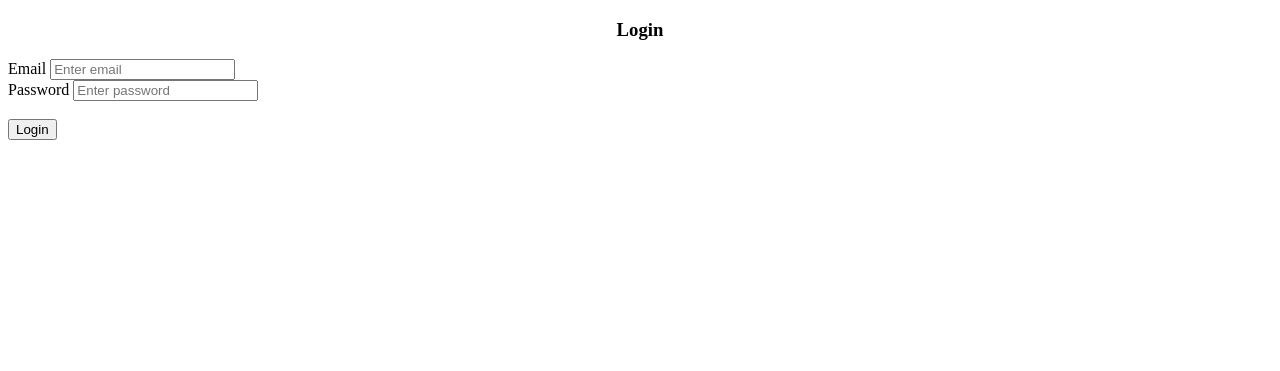
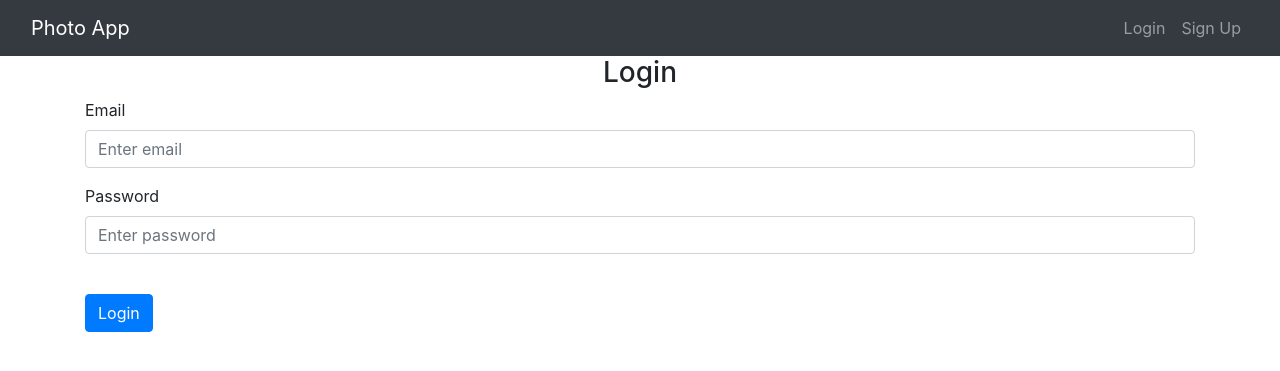
Before and after one commit to ShahromDehoti/Bluespot, a Flask app: page /login in a window 1280 px wide. Shown: the top 371 px of the page. Run offline with Flask 3, Linux system fonts and the light colour scheme; some libraries are stand-ins or nearby versions.

Commit message:
fixed access denied issue in the front end

```diff
--- a/website/auth.py
+++ b/website/auth.py
@@ -29,6 +29,8 @@ def login():
 @auth.route('/logout')
 @login_required
 def logout():
+    logout_user()
+    flash('Logged out successfully.', category='success')
     return redirect(url_for('auth.login'))
 
 @auth.route('/sign-up', methods=['GET', 'POST'])
--- a/website/templates/base.html
+++ b/website/templates/base.html
@@ -1,10 +1,74 @@
-<!doctype html>
+<!DOCTYPE html>
 <html>
 <head>
-    <title>Photo Hosting App</title>
+    <meta charset="utf-8" />
+    <meta name="viewport" content="width=device-width, initial-scale=1" />
+    <link
+        rel="stylesheet"
+        href="https://stackpath.bootstrapcdn.com/bootstrap/4.4.1/css/bootstrap.min.css"
+        integrity="sha384-Vkoo8x4CGsO3+Hhxv8T/Q5PaXtkKtu6ug5TOeNV6gBiFeWPGFN9MuhOf23Q9Ifjh"
+        crossorigin="anonymous"
+    />
+    <title>{% block title %}Home{% endblock %}</title>
 </head>
 <body>
+    <nav class="navbar navbar-expand-lg navbar-dark bg-dark">
+        <div class="container-fluid">
+            <a class="navbar-brand" href="/">Photo App</a>
+            <div class="navbar-nav">
+                {% if current_user.is_authenticated %}
+                    <a class="nav-item nav-link" href="/dashboard">Dashboard</a>
+                    <a class="nav-item nav-link" href="/upload">Upload</a>
+                    <a class="nav-item nav-link" href="/logout">Logout</a>
+                {% else %}
+                    <a class="nav-item nav-link" href="/login">Login</a>
+                    <a class="nav-item nav-link" href="/sign-up">Sign Up</a>
+                {% endif %}
+            </div>
+        </div>
+    </nav>
+
+    {% with messages = get_flashed_messages(with_categories=true) %}
+        {% if messages %}
+            {% for category, message in messages %}
+                {% if category == 'error' %}
+                    <div class="alert alert-danger alter-dismissable fade show">
+                        {{ message }}
+                        <button type="button" class="close" data-dismiss="alert">
+                            <span aria-hidden="true">&times;</span>
+                        </button>
+                    </div>
+                {% else %}
+                    <div class="alert alert-success alter-dismissable fade show">
+                        {{ message }}
+                        <button type="button" class="close" data-dismiss="alert">
+                            <span aria-hidden="true">&times;</span>
+                        </button>
+                    </div>
+                {% endif %}
+            {% endfor %}
+        {% endif %}
+    {% endwith %}
+
+    <div class="container">
         {% block content %}
         {% endblock %}
+    </div>
+
+    <script
+        src="https://code.jquery.com/jquery-3.2.1.slim.min.js"
+        integrity="sha384-KJ3o2DKtIkvYIK3UENzmM7KCkRr/rE9/Qpg6aAZGJwFDMVNA/GpGFF93hXpG5KkN"
+        crossorigin="anonymous"
+    ></script>
+    <script
+        src="https://cdnjs.cloudflare.com/ajax/libs/popper.js/1.12.9/umd/popper.min.js"
+        integrity="sha384-ApNbgh9B+Y1QKtv3Rn7W3mgPxhU9K/ScQsAP7hUibX39j7fakFPskvXusvfa0b4Q"
+        crossorigin="anonymous"
+    ></script>
+    <script
+        src="https://maxcdn.bootstrapcdn.com/bootstrap/4.0.0/js/bootstrap.min.js"
+        integrity="sha384-JZR6Spejh4U02d8jOt6vLEHfe/JQGiRRSQQxSfFWpi1MquVdAyjUar5+76PVCmYl"
+        crossorigin="anonymous"
+    ></script>
 </body>
 </html>
--- a/website/templates/login.html
+++ b/website/templates/login.html
@@ -10,7 +10,7 @@
     </div>
     <div class="form-group">
         <label for="password">Password</label>
-        <input type="password" class="form-control" id="password" name="password1" placeholder="Enter password" required>
+        <input type="password" class="form-control" id="password" name="password" placeholder="Enter password" required>
     </div>
     <br />
     <button type="submit" class="btn btn-primary">Login</button>
--- a/website/views.py
+++ b/website/views.py
@@ -7,9 +7,10 @@ from flask_login import login_required, current_user
 views = Blueprint('views', __name__)
 
 @views.route('/', methods=['GET', 'POST'])
-@login_required
 def index():
-    return render_template('dashboard.html')
+    if current_user.is_authenticated:
+        return redirect(url_for('views.dashboard'))
+    return render_template('index.html')
 
 @views.route('/upload', methods=['GET', 'POST'])
 def upload():
@@ -31,6 +32,7 @@ def upload():
     return render_template('upload.html', user=current_user)
 
 @views.route('/dashboard')
+@login_required
 def dashboard():
     photos = Photo.query.filter_by(owner_id=current_user.id).all()
     return render_template('dashboard.html', photos=photos)
```
Also changed, not shown: website/templates/index.html (added, +13 -0 lines). Lines whose indentation alone changed are shown as unchanged.
